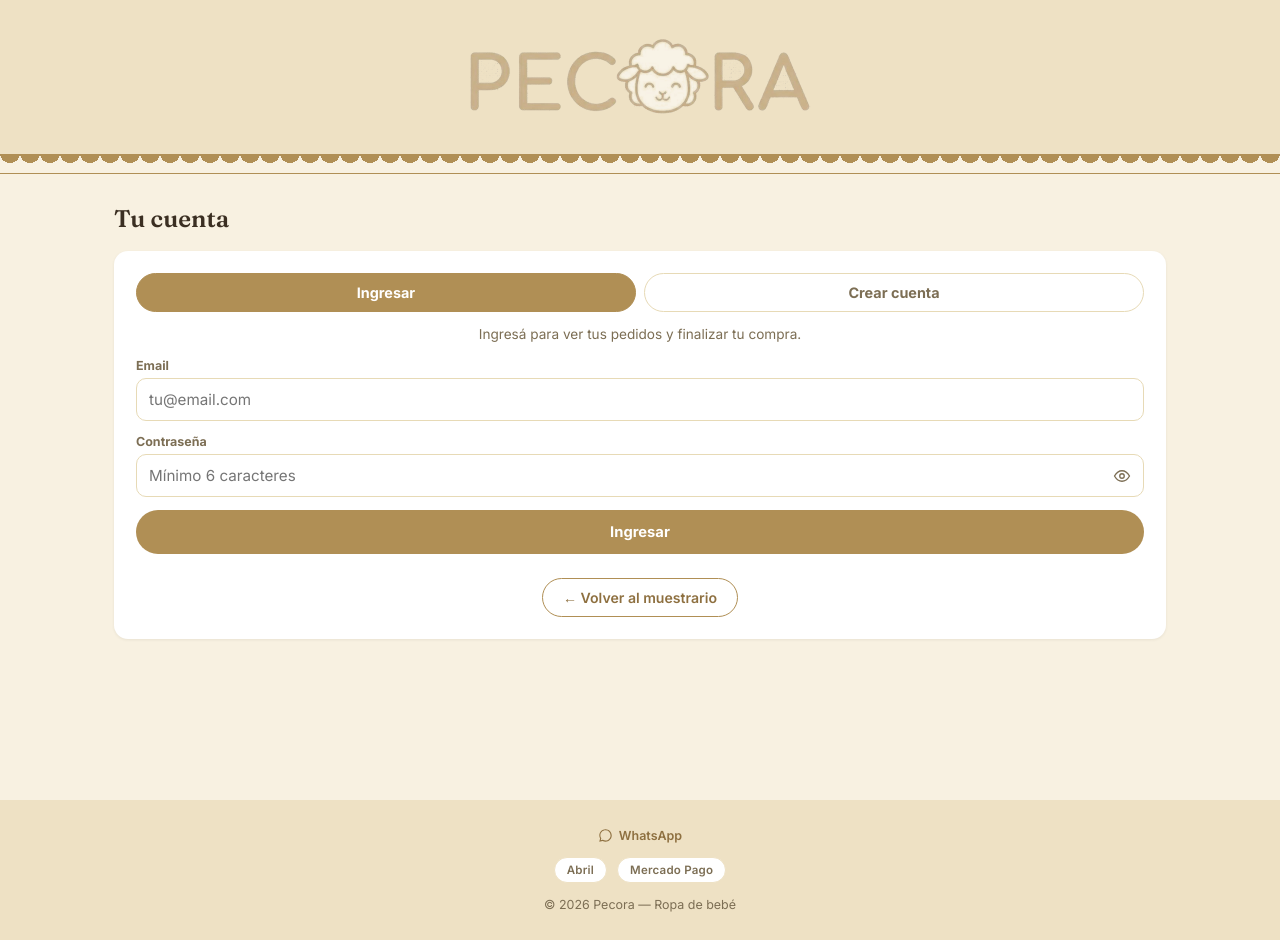
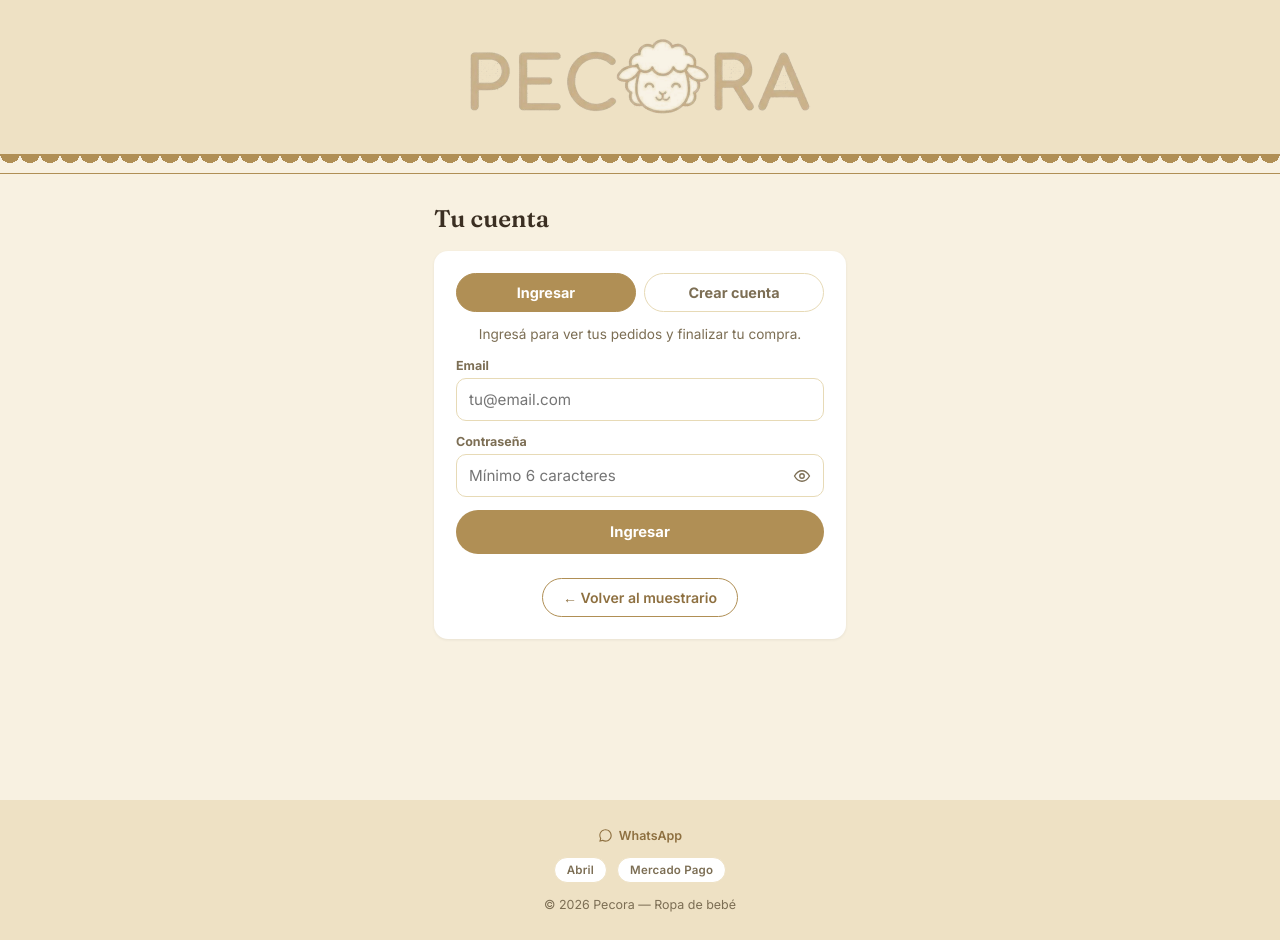
Before and after one commit to LucasChas/Pecora, a React (Vite) app: page /cuenta in a window 1280 px wide. Built offline with nearby package versions, Linux system fonts and the light colour scheme; no server answers.

Commit message:
fix(muestrario): fix specificity bug stretching account/orders card to 1100px on desktop

```diff
--- a/src/styles/account.css
+++ b/src/styles/account.css
@@ -2,7 +2,11 @@
    Cuenta de clientas: login/registro y "Mis pedidos".
    ============================================================ */
 
-.account {
+/* `.catalog-root main` (catalog.css) es más específico que `.account` sola
+   (clase+elemento vs. una sola clase) y le ganaba el max-width en desktop,
+   dejando el formulario estirado a 1100px en vez de la tarjeta angosta
+   pensada acá. Igualamos la especificidad calificando `main`. */
+.catalog-root main.account {
   max-width: 460px;
 }
 
```
